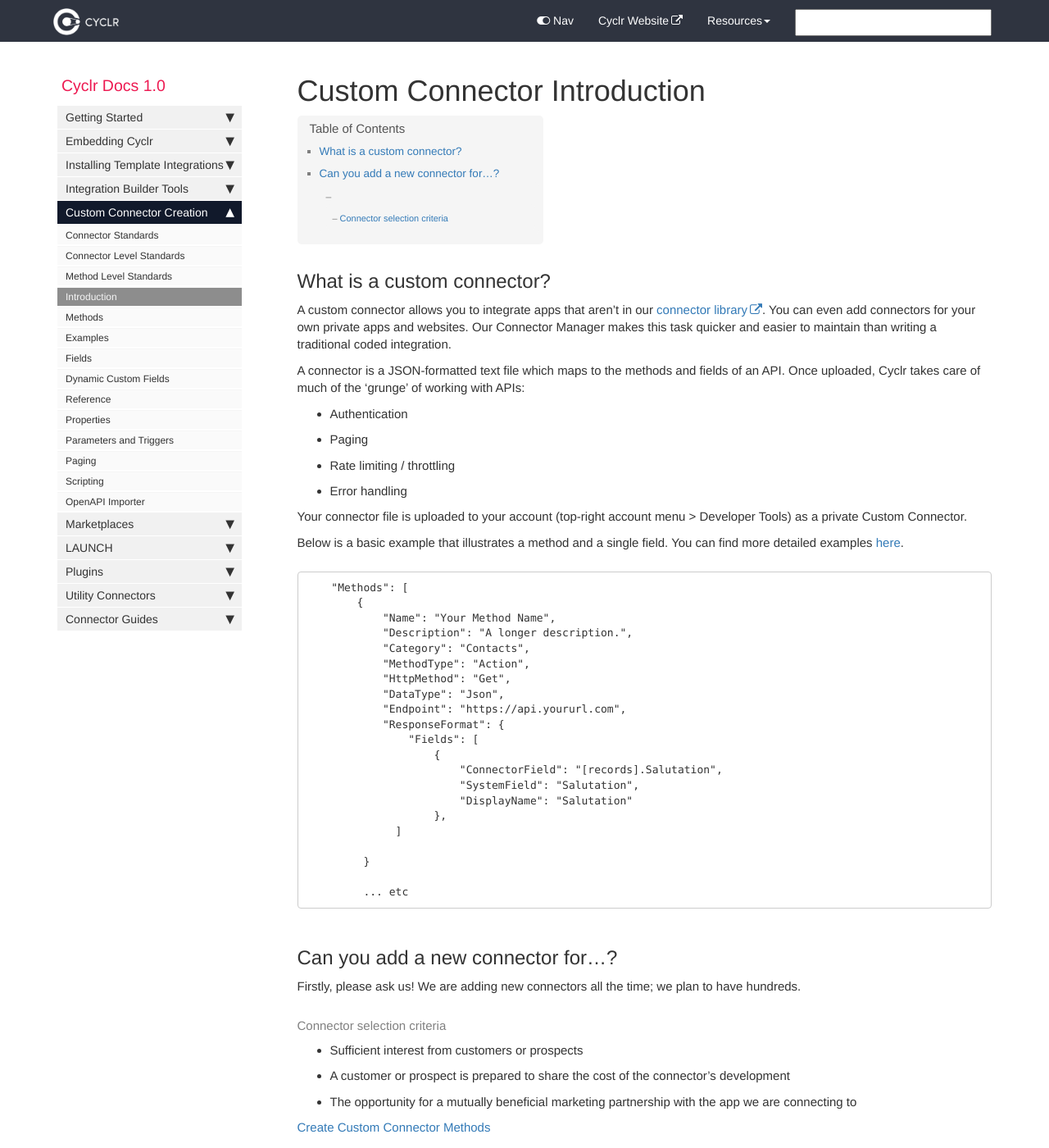
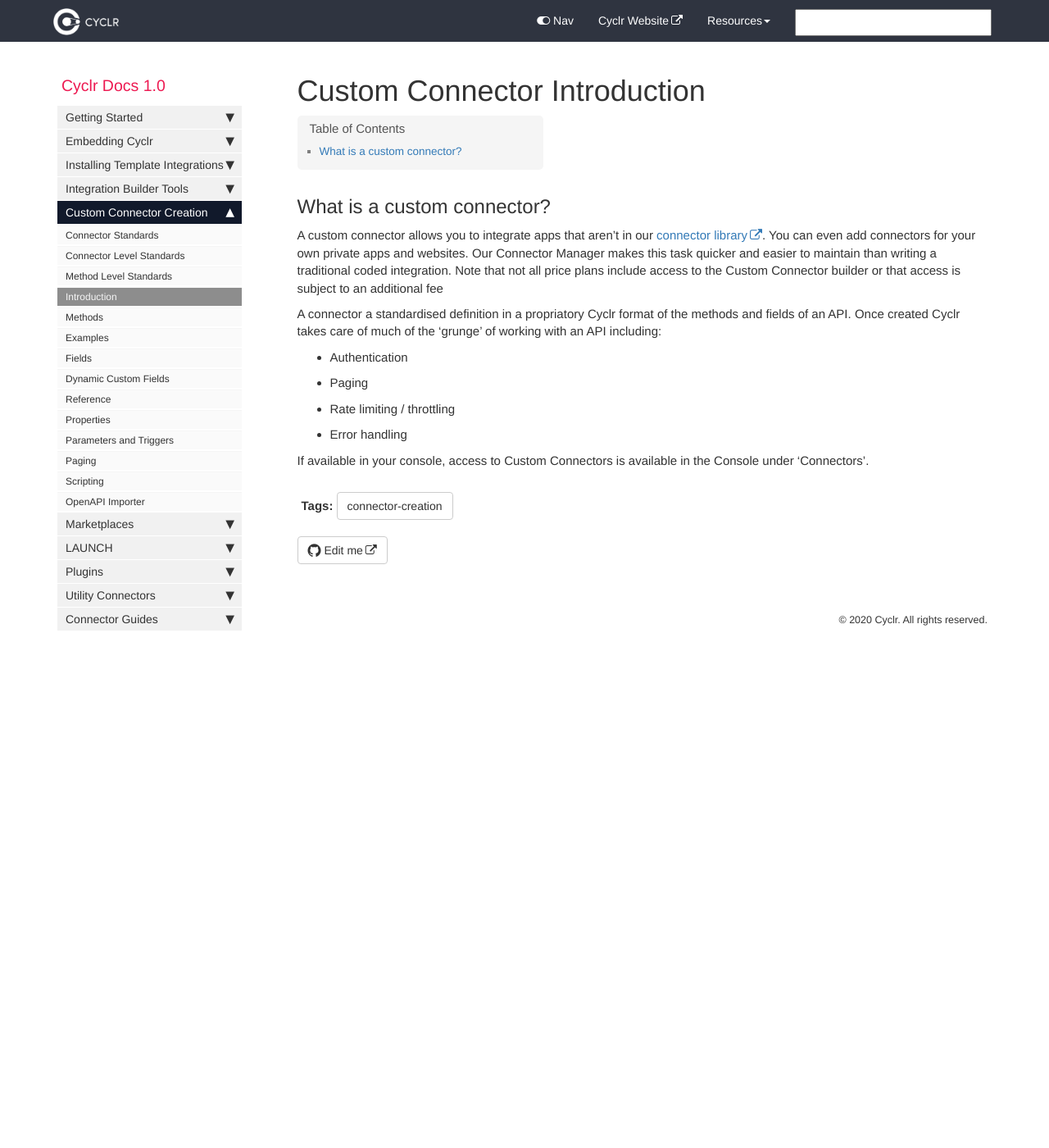
Before and after one commit to sneakysneak/docs, a Jekyll site: the page built from pages/custom-connectors/introduction.md, in a window 1280 px wide and 1400 px high. Shown: the whole window at 82% size. Built offline with Jekyll 4.4.1, drawn with Linux system fonts in a browser that asks for light colours; nearby versions of some CDN libraries; comment, search, counter and statistics services are not loaded.

Commit message:
Update introduction.md

```diff
--- a/pages/custom-connectors/introduction.md
+++ b/pages/custom-connectors/introduction.md
@@ -5,55 +5,15 @@ permalink: custom-connector-introduction
 tags: [connector-creation]
 ---
 
-What is a custom connector?
----------------------------
+## What is a custom connector?
 
-A custom connector allows you to integrate apps that aren’t in our [connector library](http://cyclr.com/connectors/). You can even add connectors for your own private apps and websites. Our Connector Manager makes this task quicker and easier to maintain than writing a traditional coded integration.
+A custom connector allows you to integrate apps that aren’t in our [connector library](http://cyclr.com/connectors/). You can even add connectors for your own private apps and websites. Our Connector Manager makes this task quicker and easier to maintain than writing a traditional coded integration.  Note that not all price plans include access to the Custom Connector builder or that access is subject to an additional fee
 
-A connector is a JSON-formatted text file which maps to the methods and fields of an API. Once uploaded, Cyclr takes care of much of the ‘grunge’ of working with APIs:
+A connector a standardised definition in a propriatory Cyclr format of the methods and fields of an API. Once created Cyclr takes care of much of the ‘grunge’ of working with an API including:
 
 *   Authentication
 *   Paging
 *   Rate limiting / throttling
 *   Error handling
 
-Your connector file is uploaded to your account (top-right account menu > Developer Tools) as a private Custom Connector.
-
-Below is a basic example that illustrates a method and a single field. You can find more detailed examples [here](./examples).
-
-{% raw %}
-        "Methods": [
-            {
-                "Name": "Your Method Name",
-                "Description": "A longer description.",
-                "Category": "Contacts",
-                "MethodType": "Action",
-                "HttpMethod": "Get",
-                "DataType": "Json",
-                "Endpoint": "https://api.yoururl.com",
-                "ResponseFormat": {
-                    "Fields": [
-                        {
-                            "ConnectorField": "[records].Salutation",
-                            "SystemField": "Salutation",
-                            "DisplayName": "Salutation"
-                        },
-                  ]
-
-             }
-
-             ... etc
-{% endraw %}
-
-Can you add a new connector for…?
----------------------------------
-
-Firstly, please ask us! We are adding new connectors all the time; we plan to have hundreds.
-
-#### Connector selection criteria
-
-*   Sufficient interest from customers or prospects
-*   A customer or prospect is prepared to share the cost of the connector’s development
-*   The opportunity for a mutually beneficial marketing partnership with the app we are connecting to
-
-[Create Custom Connector Methods](./methods)
+If available in your console, access to Custom Connectors is available in the Console under 'Connectors'.
```
